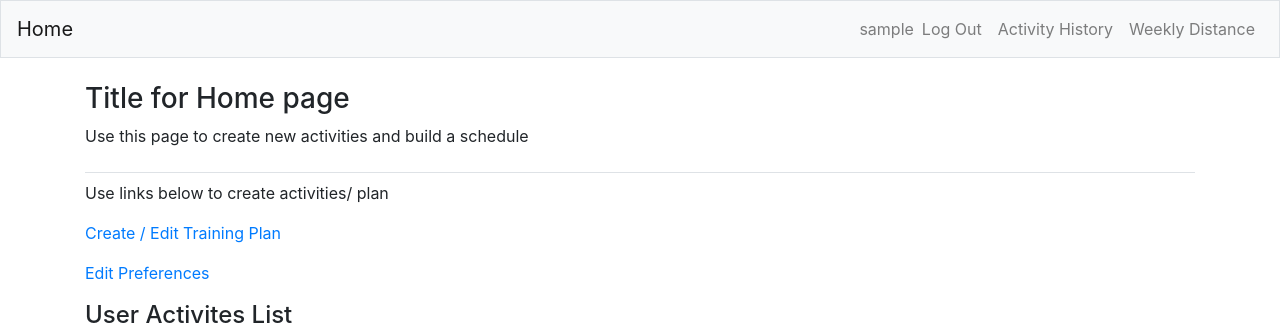
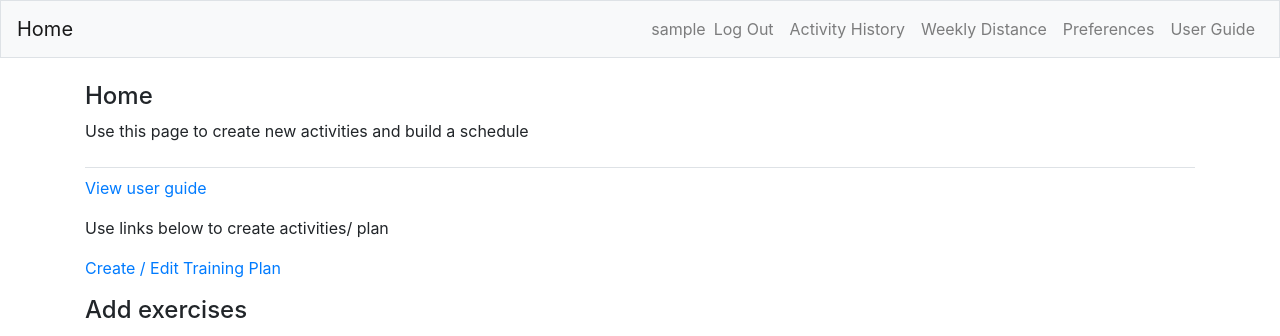
Before and after one commit to kalexf/kpv2, a Django app: page / in a window 1280 px wide. Shown: the top 336 px of the page. Run offline with Django 4.2, Linux system fonts and the light colour scheme; the visitor is signed in with stand-in values (Sample User, id 1); data comes from the database, SQL or seed files in the repository; data that the repository does not hold is empty; some libraries are stand-ins or nearby versions.

Commit message:
done for now

```diff
--- a/planner/templates/planner/addnew.html
+++ b/planner/templates/planner/addnew.html
@@ -9,7 +9,8 @@
 {% block content %}
 <!-- Change this to table -->
 
-<table>
+<table class="table table-bordered table-sm" style="font-size:110% ;">
+  <tbody>
   {% for act in ACT_LIST %}
     <tr>
       <td>
@@ -20,6 +21,7 @@
       <td>{{act.description}}</td>
     </tr>
   {% endfor %}
+</tbody>
 </table>
 {% if add_form %}
   <form method="post" action="{% url 'planner:addnew' %}" class="form">
--- a/planner/templates/planner/base.html
+++ b/planner/templates/planner/base.html
@@ -29,11 +29,19 @@
           <li class="nav-item">
             <a class="nav-link" href="{% url 'users:logout' %}">Log Out</a>
           </li>
+
+
           <li class="nav-item">
             <a class="nav-link" href="{% url 'planner:history' %}">Activity History</a>
           </li>
           <li class="nav-item">
             <a class="nav-link" href="{% url 'planner:mileage' %}">Weekly Distance</a>
+          </li>
+          <li class="nav-item">
+            <a class="nav-link" href="{% url 'planner:settings' %}">Preferences</a>
+          </li>
+          <li class="nav-item">
+            <a class="nav-link" href="{% url 'planner:helpscreen' %}">User Guide</a>
           </li>
         {% else %}
           <li class="nav-item">
@@ -42,6 +50,7 @@
           <li class="nav-item">
             <a class="nav-link" href="{% url 'users:login' %}">Log in</a>
           </li>
+
         {% endif %}
       </ul>
     </div>
--- a/planner/templates/planner/delete.html
+++ b/planner/templates/planner/delete.html
@@ -12,7 +12,9 @@
       {% csrf_token %}
 
         <input type="hidden" name="act_id" value={{activity.id}}>
-        <button name="submit" class="btn btn-primary">Delete</button>
+        <button name="submit"
+         class="btn btn-primary btn-danger">Delete
+        </button>
 
     </form>
     <p>
--- /dev/null
+++ b/planner/templates/planner/helpscreen.html
@@ -0,0 +1,6 @@
+{% extends 'planner/base.html' %}
+  {% load bootstrap4 %}
+  {% block page_header %}
+    <h4>Help page</h4>
+      <p>Help txt/images will go here.</p>
+  {% endblock page_header %}
--- a/planner/templates/planner/home.html
+++ b/planner/templates/planner/home.html
@@ -3,11 +3,16 @@
   {% extends 'planner/base.html' %}
   {% load bootstrap4 %}
   {% block page_header %}
-    <h3>Title for Home page</h3>
+    <h4>Home</h4>
       <p>Use this page to create new activities and build a schedule</p>
   {% endblock page_header %}
     {% block content %}
       {% if user.is_authenticated %} <!-- Contains entire page -->
+        {% if not schedule_list %}
+        <p>
+          <a href="{% url 'planner:helpscreen'%}">View user guide</a>
+        </p>
+        {% endif %}
         {% if schedule_list %}
           <h4>User Schedule</h4>
             <table class="table table-bordered table-sm">
@@ -68,11 +73,10 @@
         <p>
           <a href="{% url 'planner:generate' %}">Create / Edit Training Plan</a>
         </p>
-        <p>
-          <a href="{% url 'planner:settings' %}">Edit Preferences</a>
-        </p>
+
 
         <!--Individual Activities and links for editing / submitting them -->
+        {% if activities %}
         <h4>User Activites List</h4>
           <table class="table table-bordered table-sm">
             <thead class="thead-light">
@@ -97,6 +101,7 @@
             </tr>
               {% endfor %}
           </table>
+         {% endif %}
 
 
 
--- a/planner/templates/planner/plan.html
+++ b/planner/templates/planner/plan.html
@@ -10,6 +10,7 @@
   {% endif %}
   {% if not message %}
   <h4>Edit Training Plan:</h4>
+  <p>Plan length can be changed in preferences</p>
    <div style="font-size: 85%;">
     <form method="post" action="{% url 'planner:generate' %}" class="form">
       {% csrf_token %}
```
Also changed, not shown: planner/templates/planner/profilesettings.html (+13 -12 lines).
